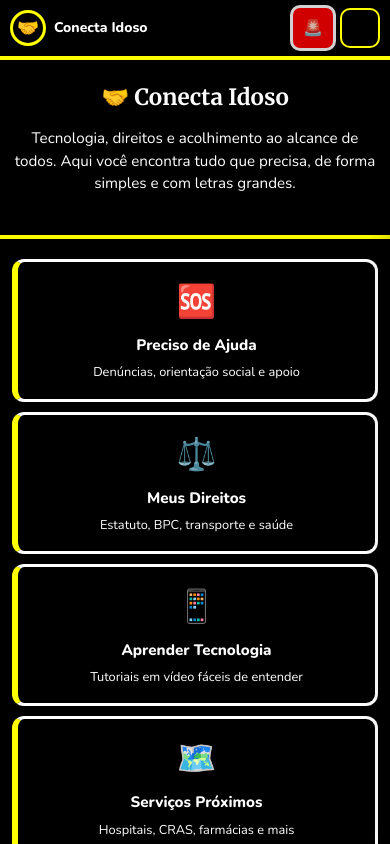
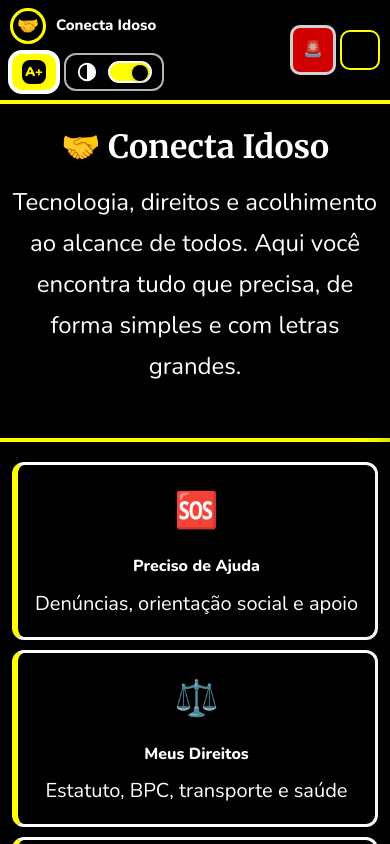
Before and after one commit to JoaoChaves65/conecta-idoso, a plain HTML site: page index.html in a window 390 px wide. Shown: the top 844 px of the page. Drawn offline with nearby package versions, Linux system fonts and the light colour scheme.

Commit message:
Add typography and accessibility features: Introduce a new typography.css file for scalable font sizes, enhance accessibility with a font size toggle, and update HTML structure for better organization. Adjust CSS variables for improved readability and responsiveness.

```diff
--- a/assets/css/base.css
+++ b/assets/css/base.css
@@ -11,11 +11,9 @@ html {
 
 body {
   font-family: 'Nunito', sans-serif;
-  font-size: var(--font-base);
   color: var(--preto);
   background: #f0f4f8;
   min-height: 100vh;
-  line-height: 1.5;
   overflow-x: clip;
 }
 
--- a/assets/css/components.css
+++ b/assets/css/components.css
@@ -42,7 +42,7 @@
 }
 
 .btn-rapido .desc {
-  font-size: clamp(0.82rem, 2vw, 0.9rem);
+  font-size: var(--font-sm);
   color: var(--cinza-texto);
 }
 
@@ -57,7 +57,7 @@
   display: block;
   background: var(--vermelho);
   color: #fff;
-  font-size: clamp(1.1rem, 3vw, 1.4rem);
+  font-size: clamp(1.1rem, 2.5vw, 1.4rem);
   font-weight: 900;
   text-align: center;
   padding: clamp(1rem, 3vw, 1.5rem) clamp(1rem, 4vw, 2rem);
@@ -158,7 +158,7 @@
 }
 
 .card p {
-  font-size: clamp(0.88rem, 2vw, 0.95rem);
+  font-size: var(--font-sm);
   color: var(--cinza-texto);
   line-height: 1.6;
 }
@@ -168,7 +168,7 @@
   margin-top: 0.8rem;
   background: var(--verde-fundo);
   color: var(--verde);
-  font-size: 0.82rem;
+  font-size: var(--font-xs);
   font-weight: 700;
   padding: 4px 12px;
   border-radius: 20px;
@@ -209,7 +209,7 @@
 }
 
 .direito-item p {
-  font-size: clamp(0.88rem, 2vw, 0.95rem);
+  font-size: var(--font-sm);
   color: var(--cinza-texto);
   line-height: 1.6;
 }
@@ -234,13 +234,13 @@
 }
 
 .tutorial-card h3 {
-  font-size: clamp(0.95rem, 2.5vw, 1.05rem);
+  font-size: var(--font-sm);
   font-weight: 800;
   margin-bottom: 0.4rem;
 }
 
 .tutorial-card p {
-  font-size: 0.88rem;
+  font-size: var(--font-sm);
   color: var(--cinza-texto);
 }
 
@@ -249,7 +249,7 @@
   margin-top: 0.6rem;
   background: var(--azul-fundo);
   color: var(--azul);
-  font-size: 0.8rem;
+  font-size: var(--font-xs);
   font-weight: 700;
   padding: 3px 12px;
   border-radius: 20px;
@@ -288,7 +288,7 @@
 
 .info-box p {
   color: var(--cinza-texto);
-  font-size: clamp(0.88rem, 2vw, 0.95rem);
+  font-size: var(--font-sm);
 }
 
 .info-box--vermelho {
@@ -326,7 +326,7 @@
 }
 
 .mapa-placeholder p {
-  font-size: clamp(0.85rem, 2vw, 0.95rem);
+  font-size: var(--font-sm);
   opacity: 0.75;
 }
 
@@ -387,7 +387,7 @@
   background: var(--branco);
   border: 2px solid var(--azul-claro);
   color: var(--azul);
-  font-size: clamp(0.78rem, 2vw, 0.95rem);
+  font-size: var(--font-sm);
   font-weight: 700;
   padding: 8px 12px;
   border-radius: 20px;
@@ -429,7 +429,7 @@
 .campo label {
   display: block;
   font-weight: 700;
-  font-size: 0.95rem;
+  font-size: var(--font-base);
   margin-bottom: 4px;
   color: var(--cinza-texto);
 }
@@ -439,7 +439,7 @@
 .campo textarea {
   width: 100%;
   padding: 0.7rem 1rem;
-  font-size: 1rem;
+  font-size: var(--font-base);
   border: 2px solid #ddd;
   border-radius: 10px;
   font-family: 'Nunito', sans-serif;
@@ -461,7 +461,7 @@
   border-radius: 10px;
   padding: clamp(1rem, 3vw, 1.2rem) clamp(1rem, 3vw, 1.5rem);
   margin: 1.2rem 0;
-  font-size: clamp(0.92rem, 2.5vw, 1rem);
+  font-size: var(--font-base);
   color: var(--vermelho-escuro);
   font-weight: 600;
 }
@@ -476,14 +476,14 @@
 }
 
 .denuncia-card h3 {
-  font-size: clamp(0.95rem, 2.5vw, 1.05rem);
+  font-size: var(--font-sm);
   font-weight: 800;
   color: var(--vermelho);
   margin-bottom: 0.4rem;
 }
 
 .denuncia-card p {
-  font-size: 0.92rem;
+  font-size: var(--font-sm);
   color: var(--cinza-texto);
 }
 
@@ -514,8 +514,9 @@
 }
 
 .emergencia-header p {
-  font-size: clamp(1rem, 2.5vw, 1.15rem);
+  font-size: var(--font-base);
   opacity: 0.92;
+  margin-bottom: 0.5rem;
 }
 
 .emergencia-lista {
@@ -557,7 +558,7 @@
 }
 
 .emergencia-card .descricao {
-  font-size: clamp(0.88rem, 2.5vw, 1rem);
+  font-size: var(--font-sm);
   opacity: 0.9;
 }
 
@@ -596,7 +597,7 @@
 }
 
 .toggle-contraste-texto {
-  font-size: 14px;
+  font-size: var(--font-sm);
   font-weight: 700;
   color: #fff;
   white-space: nowrap;
--- a/assets/css/contrast.css
+++ b/assets/css/contrast.css
@@ -2,7 +2,6 @@
 body.alto-contraste {
   background: #000 !important;
   color: #fff !important;
-  font-size: 19px;
 }
 
 body.alto-contraste nav {
@@ -49,9 +48,9 @@ body.alto-contraste .nav-toggle span {
   background: #fff !important;
 }
 
-body.alto-contraste .toggle-contraste {
-  background: #000 !important;
-  border: 3px solid #ff0 !important;
+body.alto-contraste .toggle-contraste--bar {
+  background: rgba(0, 0, 0, 0.35) !important;
+  border: 2px solid rgba(255, 255, 255, 0.7) !important;
 }
 
 body.alto-contraste .toggle-contraste-texto,
@@ -230,12 +229,3 @@ body.alto-contraste .btn-voltar {
 body.alto-contraste .nav-overlay {
   background: rgba(0, 0, 0, 0.85) !important;
 }
-
-body.alto-contraste .nav-drawer-footer {
-  border-top-color: #ff0 !important;
-}
-
-body.alto-contraste .toggle-contraste--drawer {
-  background: #000 !important;
-  border: 3px solid #ff0 !important;
-}
--- a/assets/css/layout.css
+++ b/assets/css/layout.css
@@ -14,11 +14,21 @@ nav {
   display: flex;
   align-items: center;
   justify-content: space-between;
-  gap: 8px;
+  gap: 16px;
   min-height: var(--nav-height);
   max-width: 1200px;
   margin: 0 auto;
   width: 100%;
+  min-width: 0;
+  padding: 10px 0;
+}
+
+.nav-brand {
+  display: flex;
+  flex-direction: column;
+  align-items: flex-start;
+  gap: 8px;
+  flex-shrink: 0;
   min-width: 0;
 }
 
@@ -30,15 +40,30 @@ nav {
   border: none;
   background: none;
   text-align: left;
-  padding: 6px 0;
-  min-width: 0;
-  flex: 1 1 auto;
-  max-width: calc(100% - 120px);
+  padding: 0;
+  flex: 0 0 auto;
 }
 
-.logo > div:last-child {
-  min-width: 0;
-  overflow: hidden;
+.logo-info {
+  display: flex;
+  flex-direction: column;
+  gap: 2px;
+}
+
+.logo-text {
+  color: var(--branco);
+  font-size: clamp(18px, 2vw, 22px);
+  font-weight: 800;
+  line-height: 1.15;
+  white-space: nowrap;
+}
+
+.logo-slogan {
+  color: rgba(255, 255, 255, 0.85);
+  font-size: var(--font-xs);
+  font-weight: 400;
+  line-height: 1.3;
+  white-space: nowrap;
 }
 
 .logo-icon {
@@ -53,36 +78,14 @@ nav {
   flex-shrink: 0;
 }
 
-.logo-text {
-  color: var(--branco);
-  font-size: clamp(18px, 3vw, 22px);
-  font-weight: 800;
-  line-height: 1.1;
-}
-
-.logo-slogan {
-  color: rgba(255, 255, 255, 0.85);
-  font-size: 11px;
-  font-weight: 400;
-}
-
 .nav-acoes {
   display: flex;
   align-items: center;
   gap: 6px;
-  flex-shrink: 0;
-}
-
-.nav-drawer-footer {
-  display: none;
-  margin-top: 1.5rem;
-  padding-top: 1.25rem;
-  border-top: 1px solid rgba(255, 255, 255, 0.25);
-}
-
-.toggle-contraste--drawer {
-  width: 100%;
-  justify-content: space-between;
+  flex-shrink: 1;
+  min-width: 0;
+  margin-left: auto;
+  align-self: center;
 }
 
 .nav-links {
@@ -90,21 +93,23 @@ nav {
   gap: 4px;
   list-style: none;
   align-items: center;
+  flex-wrap: wrap;
+  justify-content: flex-end;
 }
 
 .nav-links a {
   color: rgba(255, 255, 255, 0.90);
   text-decoration: none;
-  font-size: 15px;
+  font-size: var(--font-sm);
   font-weight: 600;
-  padding: 10px 14px;
+  padding: 10px 12px;
   border-radius: 10px;
   transition: background 0.2s;
   cursor: pointer;
-  display: block;
   min-height: var(--tap-min);
   display: flex;
   align-items: center;
+  white-space: nowrap;
 }
 
 .nav-links a:hover,
@@ -218,7 +223,7 @@ nav {
 }
 
 .hero p {
-  font-size: clamp(1rem, 2.5vw, 1.25rem);
+  font-size: var(--font-base);
   opacity: 0.92;
   max-width: 580px;
   margin: 0 auto 2rem;
@@ -242,7 +247,7 @@ nav {
 .secao .subtitulo {
   color: var(--cinza-texto);
   margin-bottom: 2rem;
-  font-size: 1rem;
+  font-size: var(--font-base);
 }
 
 .sobre {
@@ -263,8 +268,8 @@ nav {
   max-width: 640px;
   margin: 0 auto;
   color: var(--cinza-texto);
-  font-size: clamp(0.95rem, 2.5vw, 1.05rem);
-  line-height: 1.7;
+  font-size: var(--font-base);
+  line-height: var(--line-body);
 }
 
 .header-pagina {
@@ -303,7 +308,8 @@ nav {
 
 .header-pagina p {
   opacity: 0.88;
-  font-size: clamp(0.95rem, 2.5vw, 1.05rem);
+  font-size: var(--font-base);
+  margin-bottom: 0.5rem;
 }
 
 .header-pagina .badge {
@@ -311,7 +317,7 @@ nav {
   background: rgba(255, 255, 255, 0.22);
   padding: 4px 16px;
   border-radius: 20px;
-  font-size: 0.85rem;
+  font-size: var(--font-sm);
   font-weight: 700;
   margin-bottom: 0.8rem;
 }
@@ -321,7 +327,7 @@ footer {
   color: rgba(255, 255, 255, 0.75);
   text-align: center;
   padding: clamp(1.5rem, 4vw, 2rem);
-  font-size: 0.92rem;
+  font-size: var(--font-sm);
   margin-top: 3rem;
 }
 
--- a/assets/css/responsive.css
+++ b/assets/css/responsive.css
@@ -1,3 +1,31 @@
+/* ── Desktop ── */
+@media (min-width: 901px) {
+  .logo {
+    flex: 0 0 auto;
+    max-width: none;
+  }
+
+  .logo > div:last-child {
+    overflow: visible;
+  }
+}
+
+/* Desktop estreito — esconde slogan, compacta links */
+@media (min-width: 901px) and (max-width: 1280px) {
+  .logo-slogan {
+    display: none;
+  }
+
+  .nav-links a {
+    font-size: 14px;
+    padding: 8px 10px;
+  }
+
+  .nav-acessibilidade .btn-acess-texto {
+    display: none;
+  }
+}
+
 /* ── Tablet / telas médias ── */
 @media (max-width: 900px) {
   :root {
@@ -14,13 +42,12 @@
     justify-content: center;
   }
 
-  /* Contraste vai pro drawer — libera espaço no topo */
-  .nav-acoes > .toggle-contraste {
+  .nav-acoes .nav-links {
     display: none;
   }
 
-  .nav-drawer-footer {
-    display: block;
+  .logo-slogan {
+    display: none;
   }
 
   .nav-drawer {
@@ -57,7 +84,7 @@
   }
 
   .nav-links a {
-    font-size: 16px;
+    font-size: var(--font-base);
     padding: 12px 14px;
     border-radius: 12px;
     width: 100%;
@@ -68,31 +95,16 @@
     display: flex;
     justify-content: center;
     margin-top: 6px;
-    font-size: 16px !important;
+    font-size: var(--font-base) !important;
     padding: 12px 14px !important;
     white-space: normal;
   }
-
-  .nav-acoes .nav-links {
-    display: none;
-  }
-
-  .logo-slogan {
-    display: none;
-  }
-
-  .toggle-contraste--drawer .toggle-contraste-texto {
-    display: inline;
-  }
 }
 
-/* ── Celulares grandes / phablets (iPhone Plus, Pixel Pro…) ── */
+/* ── Celulares grandes ── */
 @media (max-width: 768px) {
   :root {
     --page-gutter: 14px;
-    --font-hero: clamp(1.45rem, 6vw, 2rem);
-    --font-h1: clamp(1.3rem, 5vw, 1.75rem);
-    --font-h2: clamp(1.15rem, 4.5vw, 1.5rem);
   }
 
   .acesso-rapido,
@@ -131,16 +143,12 @@
   }
 }
 
-/* ── Celulares padrão (iPhone XR/14, Pixel 7, Galaxy S…) ── */
+/* ── Celulares padrão (Pixel 7, iPhone XR…) ── */
 @media (max-width: 480px) {
   :root {
     --nav-height: 56px;
     --page-gutter: 12px;
     --radius: 12px;
-    --font-base: 16px;
-    --font-hero: 1.4rem;
-    --font-h1: 1.3rem;
-    --font-h2: 1.15rem;
     --tap-min: 42px;
   }
 
@@ -149,12 +157,28 @@
   }
 
   .nav-inner {
-    gap: 4px;
+    gap: 8px;
+    align-items: flex-start;
+    padding: 8px 0;
+  }
+
+  .nav-brand {
+    flex: 1 1 auto;
+    min-width: 0;
+    max-width: calc(100% - 96px);
+  }
+
+  .nav-acoes {
+    align-self: center;
+  }
+
+  .logo-info {
+    min-width: 0;
+    overflow: hidden;
   }
 
   .logo {
-    gap: 8px;
-    max-width: calc(100% - 96px);
+    max-width: 100%;
   }
 
   .logo-icon {
@@ -164,8 +188,7 @@
   }
 
   .logo-text {
-    font-size: 14px;
-    white-space: nowrap;
+    font-size: 15px;
     overflow: hidden;
     text-overflow: ellipsis;
   }
@@ -195,11 +218,6 @@
     padding-bottom: 1.25rem;
   }
 
-  .hero p {
-    font-size: 0.95rem;
-    margin-bottom: 1.25rem;
-  }
-
   .acesso-rapido {
     padding-top: 1.25rem;
     padding-bottom: 1.25rem;
@@ -210,21 +228,7 @@
     padding: 1rem 0.875rem;
   }
 
-  .btn-rapido .icone {
-    font-size: 2rem;
-    margin-bottom: 0.5rem;
-  }
-
-  .btn-rapido .titulo {
-    font-size: 0.95rem;
-  }
-
-  .btn-rapido .desc {
-    font-size: 0.8rem;
-  }
-
   .btn-emergencia-grande {
-    font-size: 1rem;
     padding: 0.875rem 0.75rem;
     letter-spacing: 0;
     margin-bottom: 1.5rem;
@@ -235,11 +239,6 @@
     padding-bottom: 1.25rem;
   }
 
-  .secao .subtitulo {
-    margin-bottom: 1.25rem;
-    font-size: 0.92rem;
-  }
-
   .card,
   .direito-item,
   .denuncia-card,
@@ -248,25 +247,11 @@
   }
 
   .alerta {
-    font-size: 0.88rem;
     padding: 0.875rem;
-  }
-
-  .header-pagina .badge {
-    font-size: 0.78rem;
-    padding: 3px 12px;
   }
 
   .emergencia-card {
     padding: 1rem;
-  }
-
-  .emergencia-card .numero {
-    font-size: 1.25rem;
-  }
-
-  .emergencia-card .descricao {
-    font-size: 0.82rem;
   }
 
   .btn-voltar {
@@ -276,7 +261,6 @@
 
   footer {
     margin-top: 1.5rem;
-    font-size: 0.82rem;
     padding: 1.25rem 12px;
   }
 
@@ -289,46 +273,33 @@
     height: 200px;
   }
 
-  .toggle-contraste--drawer {
-    padding: 10px 12px;
-  }
-
-  .toggle-contraste--drawer .toggle-switch {
+  .toggle-contraste--bar .toggle-switch {
     width: 44px;
     height: 24px;
   }
 
-  .toggle-contraste--drawer .toggle-switch::after {
+  .toggle-contraste--bar .toggle-switch::after {
     width: 16px;
     height: 16px;
   }
 
-  .toggle-contraste--drawer input:checked + .toggle-switch::after {
+  .toggle-contraste--bar input:checked + .toggle-switch::after {
     transform: translateX(20px);
   }
 }
 
-/* ── Celulares compactos (iPhone SE, Galaxy A…) ── */
+/* ── Celulares compactos (iPhone SE…) ── */
 @media (max-width: 375px) {
   :root {
     --page-gutter: 10px;
   }
 
   .logo-text {
-    font-size: 13px;
-  }
-
-  .hero h1 {
-    font-size: 1.25rem;
-  }
-
-  .chip {
-    font-size: 0.75rem;
-    padding: 6px 10px;
+    font-size: 14px;
   }
 }
 
-/* ── Hover só em desktop (evita "grudar" no touch) ── */
+/* ── Hover só em desktop ── */
 @media (hover: hover) {
   .btn-rapido:hover,
   .btn-rapido:focus-visible {
@@ -352,7 +323,6 @@
   }
 }
 
-/* ── Acessibilidade ── */
 @media (prefers-reduced-motion: reduce) {
   *, *::before, *::after {
     animation-duration: 0.01ms !important;
@@ -362,7 +332,6 @@
   }
 }
 
-/* ── Safe area (notch / barra inferior) ── */
 @supports (padding: env(safe-area-inset-bottom)) {
   nav {
     padding-left: max(10px, env(safe-area-inset-left));
--- /dev/null
+++ b/assets/css/typography.css
@@ -0,0 +1,282 @@
+/* Escala tipográfica */
+
+body {
+  font-size: var(--font-base);
+  line-height: var(--line-body);
+}
+
+body.alto-contraste {
+  --font-base: 20px;
+  --font-sm: 17px;
+  --font-xs: 16px;
+}
+
+body.letras-maiores {
+  --font-base: 22px;
+  --font-sm: 18px;
+  --font-xs: 17px;
+  --font-hero: clamp(2rem, 4.5vw, 3rem);
+  --font-h1: clamp(1.75rem, 4vw, 2.25rem);
+  --font-h2: clamp(1.5rem, 3.5vw, 2.1rem);
+  --line-body: 1.7;
+}
+
+body.alto-contraste.letras-maiores {
+  --font-base: 24px;
+  --font-sm: 20px;
+  --font-xs: 18px;
+}
+
+/* ── Barra de acessibilidade ── */
+.acessibilidade-bar {
+  width: 100%;
+  display: flex;
+}
+
+.acessibilidade-inner {
+  display: flex;
+  flex-wrap: wrap;
+  gap: 8px;
+  align-items: center;
+}
+
+/* Dentro do nav — abaixo do slogan, à esquerda */
+.nav-acessibilidade {
+  padding: 0;
+  margin: 0;
+  width: auto;
+  justify-content: flex-start;
+}
+
+.nav-acessibilidade .acessibilidade-inner {
+  justify-content: flex-start;
+  max-width: none;
+}
+
+.nav-acessibilidade .btn-acess {
+  padding: 8px 14px;
+  font-size: 14px;
+  min-height: 38px;
+  border-radius: 12px;
+}
+
+.nav-acessibilidade .btn-acess-icone {
+  width: 24px;
+  height: 24px;
+  font-size: 13px;
+}
+
+.nav-acessibilidade .toggle-contraste--bar .toggle-switch {
+  width: 44px;
+  height: 22px;
+}
+
+.nav-acessibilidade .toggle-contraste--bar .toggle-switch::after {
+  width: 16px;
+  height: 16px;
+}
+
+.nav-acessibilidade .toggle-contraste--bar input:checked + .toggle-switch::after {
+  transform: translateX(20px);
+}
+
+/* Botões compartilhados */
+.btn-acess {
+  display: inline-flex;
+  align-items: center;
+  gap: 10px;
+  padding: 12px 20px;
+  border-radius: 14px;
+  border: 2px solid rgba(255, 255, 255, 0.55);
+  background: rgba(255, 255, 255, 0.12);
+  color: #fff;
+  font-family: 'Nunito', sans-serif;
+  font-weight: 800;
+  font-size: var(--font-sm);
+  min-height: var(--tap-min);
+  cursor: pointer;
+  user-select: none;
+  transition: background 0.2s, border-color 0.2s, transform 0.15s, box-shadow 0.2s;
+  box-shadow: 0 2px 10px rgba(0, 0, 0, 0.12);
+}
+
+.btn-acess:hover {
+  background: rgba(255, 255, 255, 0.22);
+  transform: translateY(-1px);
+}
+
+.btn-acess:focus-visible {
+  outline: 3px solid #ff0;
+  outline-offset: 3px;
+}
+
+.btn-acess-icone {
+  display: flex;
+  align-items: center;
+  justify-content: center;
+  width: 28px;
+  height: 28px;
+  border-radius: 8px;
+  background: rgba(255, 255, 255, 0.2);
+  font-size: 15px;
+  font-weight: 900;
+  line-height: 1;
+  flex-shrink: 0;
+}
+
+.btn-acess-texto {
+  white-space: nowrap;
+  font-weight: 800;
+}
+
+/* Aumentar texto — ativo por padrão */
+.btn-fonte.ativo {
+  background: #fff;
+  color: var(--verde);
+  border-color: #fff;
+  box-shadow: 0 4px 16px rgba(0, 0, 0, 0.18);
+}
+
+.btn-fonte.ativo .btn-acess-icone {
+  background: var(--verde);
+  color: #fff;
+}
+
+/* Toggle na barra */
+.toggle-contraste--bar {
+  position: relative;
+  margin: 0;
+}
+
+.toggle-contraste--bar .icone-contraste {
+  width: 22px;
+  height: 22px;
+  flex-shrink: 0;
+}
+
+.toggle-contraste--bar input {
+  position: absolute;
+  opacity: 0;
+  width: 0;
+  height: 0;
+  pointer-events: none;
+}
+
+.toggle-contraste--bar .toggle-switch {
+  position: relative;
+  width: 50px;
+  height: 26px;
+  background: rgba(0, 0, 0, 0.2);
+  border-radius: 13px;
+  border: 2px solid rgba(255, 255, 255, 0.6);
+  flex-shrink: 0;
+  transition: background 0.2s;
+}
+
+.toggle-contraste--bar .toggle-switch::after {
+  content: '';
+  position: absolute;
+  top: 2px;
+  left: 2px;
+  width: 18px;
+  height: 18px;
+  background: #fff;
+  border-radius: 50%;
+  transition: transform 0.2s;
+  box-shadow: 0 1px 4px rgba(0, 0, 0, 0.25);
+}
+
+.toggle-contraste--bar input:checked + .toggle-switch {
+  background: #fff;
+  border-color: #fff;
+}
+
+.toggle-contraste--bar input:checked + .toggle-switch::after {
+  transform: translateX(22px);
+  background: var(--verde);
+}
+
+/* ── Modo normal (sem alto contraste) ── */
+body:not(.alto-contraste) .btn-fonte.ativo {
+  background: #fff;
+  color: var(--verde);
+}
+
+body:not(.alto-contraste) .btn-fonte.ativo .btn-acess-icone {
+  background: var(--verde);
+  color: #fff;
+}
+
+/* ── Alto contraste ── */
+body.alto-contraste .btn-acess {
+  background: rgba(0, 0, 0, 0.35);
+  border: 2px solid rgba(255, 255, 255, 0.7);
+  box-shadow: none;
+}
+
+body.alto-contraste .btn-acess:hover {
+  background: rgba(255, 255, 255, 0.12);
+}
+
+body.alto-contraste .btn-fonte.ativo {
+  background: #ff0 !important;
+  color: #000 !important;
+  border-color: #fff !important;
+  box-shadow: 0 0 0 2px #fff;
+}
+
+body.alto-contraste .btn-fonte.ativo .btn-acess-icone {
+  background: #000 !important;
+  color: #ff0 !important;
+}
+
+body.alto-contraste .toggle-contraste--bar input:checked + .toggle-switch {
+  background: #ff0 !important;
+  border-color: #fff !important;
+}
+
+body.alto-contraste .toggle-contraste--bar input:checked + .toggle-switch::after {
+  background: #000 !important;
+}
+
+body.alto-contraste .toggle-contraste--bar input:not(:checked) + .toggle-switch {
+  background: #333 !important;
+  border-color: #fff !important;
+}
+
+/* Header de emergência (fundo vermelho) */
+.emergencia-header .btn-fonte.ativo {
+  background: #fff;
+  color: var(--vermelho-escuro);
+}
+
+.emergencia-header .btn-fonte.ativo .btn-acess-icone {
+  background: var(--vermelho-escuro);
+  color: #fff;
+}
+
+body.alto-contraste .emergencia-header .btn-fonte.ativo {
+  background: #ff0 !important;
+  color: #000 !important;
+}
+
+@media (max-width: 480px) {
+  .nav-acessibilidade .btn-acess-texto {
+    display: none;
+  }
+
+  .nav-acessibilidade .btn-acess {
+    padding: 6px 10px;
+    min-height: 36px;
+  }
+
+  .nav-acessibilidade .acessibilidade-inner {
+    gap: 6px;
+  }
+}
+
+@media (hover: none) {
+  .btn-acess:hover {
+    transform: none;
+  }
+}
--- a/assets/css/variables.css
+++ b/assets/css/variables.css
@@ -23,10 +23,15 @@
   --sombra: 0 4px 20px rgba(0, 0, 0, 0.10);
   --nav-height: 72px;
   --page-gutter: clamp(1rem, 4vw, 2rem);
-  --font-base: clamp(16px, 2.5vw, 18px);
-  --font-hero: clamp(1.6rem, 5vw, 2.6rem);
-  --font-h1: clamp(1.5rem, 4vw, 2rem);
-  --font-h2: clamp(1.35rem, 3.5vw, 1.9rem);
   --tap-min: 44px;
   --content-max: 960px;
+
+  /* Tipografia — mínimos pensados para idosos (60+) */
+  --font-base: 18px;
+  --font-sm: 16px;
+  --font-xs: 16px;
+  --line-body: 1.65;
+  --font-hero: clamp(1.75rem, 4vw, 2.6rem);
+  --font-h1: clamp(1.5rem, 3.5vw, 2rem);
+  --font-h2: clamp(1.35rem, 3vw, 1.9rem);
 }
--- a/assets/js/app.js
+++ b/assets/js/app.js
@@ -1,4 +1,5 @@
 import { initContraste } from './contrast.js';
+import { initFonte } from './font-size.js';
 import { initPageHandlers } from './ui.js';
 
 const PAGES = ['home', 'direitos', 'digital', 'assistiva', 'servicos', 'ajuda', 'voluntarios', 'emergencia'];
@@ -108,6 +109,7 @@ function paginaInicial() {
 
 export function initApp() {
   initContraste();
+  initFonte();
   initNav();
   ir(paginaInicial());
 }
--- a/assets/js/contrast.js
+++ b/assets/js/contrast.js
@@ -1,22 +1,21 @@
 const STORAGE_KEY = 'conecta-contraste';
 
-function getToggles() {
-  return [
-    document.getElementById('toggle-contraste'),
-    document.getElementById('toggle-contraste-drawer'),
-  ].filter(Boolean);
+function getToggle() {
+  return document.getElementById('toggle-contraste');
 }
 
 export function aplicarContraste(ativo) {
   document.body.classList.toggle('alto-contraste', ativo);
-  getToggles().forEach(toggle => { toggle.checked = ativo; });
+  const toggle = getToggle();
+  if (toggle) toggle.checked = ativo;
   localStorage.setItem(STORAGE_KEY, ativo ? 'alto' : 'normal');
 }
 
 export function initContraste() {
-  getToggles().forEach(toggle => {
-    toggle.addEventListener('change', () => aplicarContraste(toggle.checked));
-  });
+  const toggle = getToggle();
+  if (!toggle) return;
+
+  toggle.addEventListener('change', () => aplicarContraste(toggle.checked));
 
   const salvo = localStorage.getItem(STORAGE_KEY);
   aplicarContraste(salvo !== 'normal');
--- /dev/null
+++ b/assets/js/font-size.js
@@ -0,0 +1,25 @@
+const STORAGE_KEY = 'conecta-fonte';
+
+function getBotoes() {
+  return document.querySelectorAll('[data-fonte-toggle]');
+}
+
+export function aplicarFonteMaior(ativo) {
+  document.body.classList.toggle('letras-maiores', ativo);
+  getBotoes().forEach(btn => {
+    btn.classList.toggle('ativo', ativo);
+    btn.setAttribute('aria-pressed', String(ativo));
+  });
+  localStorage.setItem(STORAGE_KEY, ativo ? 'grande' : 'normal');
+}
+
+export function initFonte() {
+  getBotoes().forEach(btn => {
+    btn.addEventListener('click', () => {
+      aplicarFonteMaior(!document.body.classList.contains('letras-maiores'));
+    });
+  });
+
+  const salvo = localStorage.getItem(STORAGE_KEY);
+  aplicarFonteMaior(salvo !== 'normal');
+}
--- a/index.html
+++ b/index.html
@@ -14,31 +14,42 @@
   <link rel="stylesheet" href="assets/css/layout.css">
   <link rel="stylesheet" href="assets/css/components.css">
   <link rel="stylesheet" href="assets/css/contrast.css">
+  <link rel="stylesheet" href="assets/css/typography.css">
   <link rel="stylesheet" href="assets/css/responsive.css">
 </head>
-<body class="alto-contraste">
+<body class="alto-contraste letras-maiores">
 
   <nav>
     <div class="nav-inner">
+      <div class="nav-brand">
         <button type="button" class="logo" id="logo-btn" aria-label="Ir para o início">
           <div class="logo-icon" aria-hidden="true">🤝</div>
-        <div>
+          <div class="logo-info">
             <div class="logo-text">Conecta Idoso</div>
             <div class="logo-slogan">Tecnologia, direitos e acolhimento</div>
           </div>
         </button>
 
-      <div class="nav-acoes">
-        <label class="toggle-contraste" title="Ativar ou desativar o modo de alto contraste">
+        <div class="acessibilidade-bar nav-acessibilidade">
+          <div class="acessibilidade-inner">
+            <button type="button" class="btn-acess btn-fonte ativo" data-fonte-toggle aria-pressed="true" aria-label="Aumentar texto" title="Aumentar texto">
+              <span class="btn-acess-icone" aria-hidden="true">A+</span>
+              <span class="btn-acess-texto">Aumentar texto</span>
+            </button>
+            <label class="btn-acess toggle-contraste toggle-contraste--bar" title="Ativar ou desativar alto contraste">
               <svg class="icone-contraste" viewBox="0 0 24 24" fill="none" xmlns="http://www.w3.org/2000/svg" aria-hidden="true">
                 <circle cx="12" cy="12" r="9" stroke="currentColor" stroke-width="2"/>
                 <path d="M12 3a9 9 0 0 1 0 18V3z" fill="currentColor"/>
               </svg>
-          <span class="toggle-contraste-texto">Alto contraste</span>
+              <span class="btn-acess-texto">Alto contraste</span>
               <input type="checkbox" id="toggle-contraste" checked aria-label="Alto contraste">
               <span class="toggle-switch" aria-hidden="true"></span>
             </label>
+          </div>
+        </div>
+      </div>
 
+      <div class="nav-acoes">
         <ul class="nav-links">
           <li><a href="#home" data-nav="home">Início</a></li>
           <li><a href="#direitos" data-nav="direitos">Meus Direitos</a></li>
@@ -74,17 +85,6 @@
       <li><a href="#ajuda" data-nav="ajuda">Preciso de Ajuda</a></li>
       <li><a href="#emergencia" data-nav="emergencia" class="btn-emergencia-nav">🚨 Emergência</a></li>
     </ul>
-    <div class="nav-drawer-footer">
-      <label class="toggle-contraste toggle-contraste--drawer" title="Ativar ou desativar o modo de alto contraste">
-        <svg class="icone-contraste" viewBox="0 0 24 24" fill="none" xmlns="http://www.w3.org/2000/svg" aria-hidden="true">
-          <circle cx="12" cy="12" r="9" stroke="currentColor" stroke-width="2"/>
-          <path d="M12 3a9 9 0 0 1 0 18V3z" fill="currentColor"/>
-        </svg>
-        <span class="toggle-contraste-texto">Alto contraste</span>
-        <input type="checkbox" id="toggle-contraste-drawer" aria-label="Alto contraste">
-        <span class="toggle-switch" aria-hidden="true"></span>
-      </label>
-    </div>
   </div>
 
   <main id="main-content">
```
Lines whose indentation alone changed are shown as unchanged.
